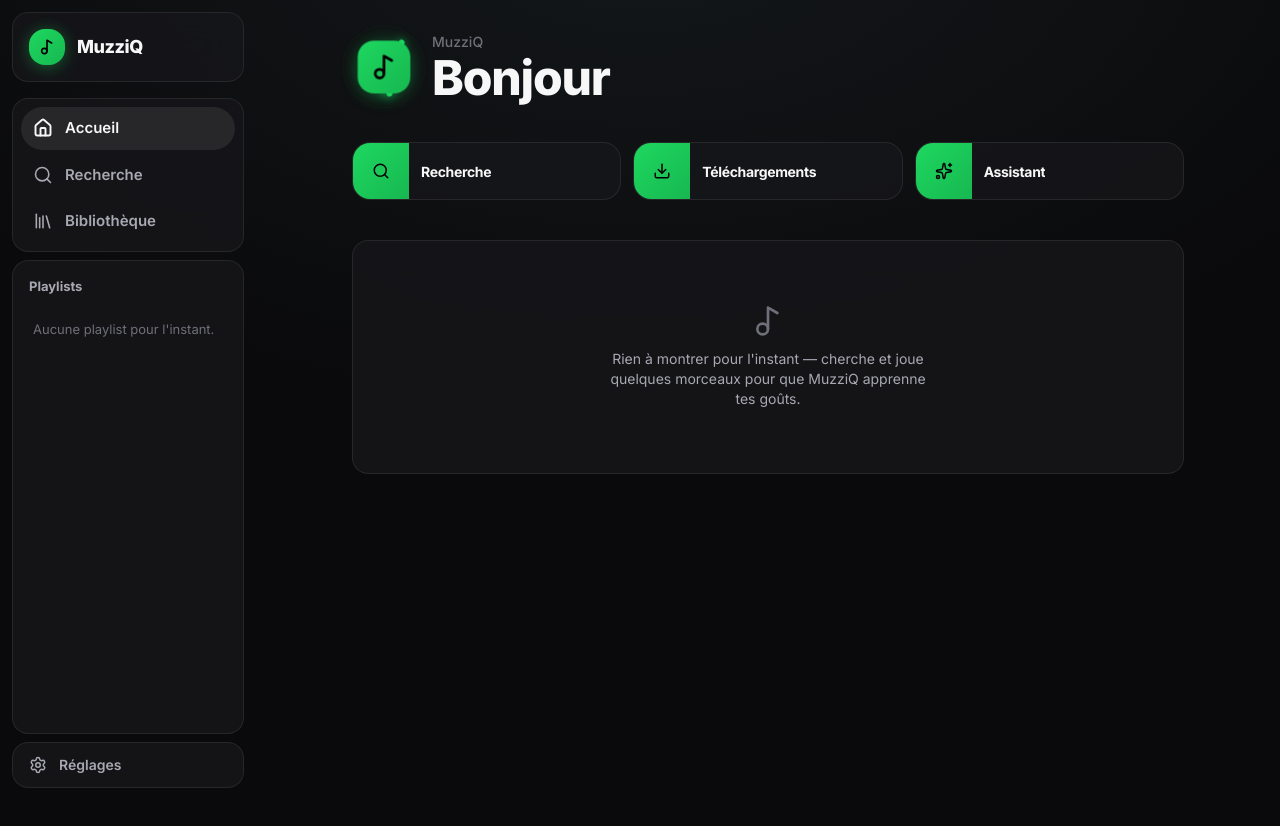
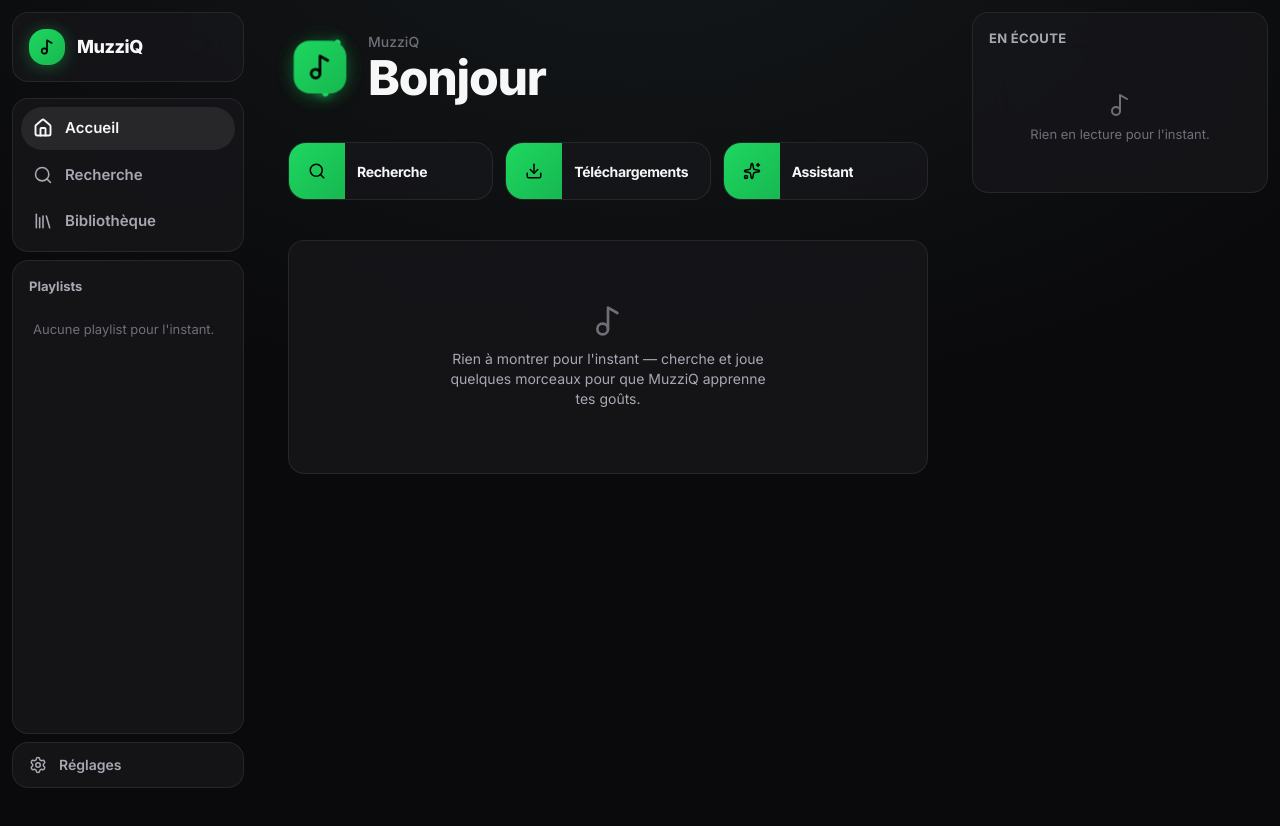
Before and after one commit to dj41ph4/muzziq, a Next.js app: page /home in a window 1280 px wide. Shown: the top 826 px of the page. Built offline with nearby package versions, Linux system fonts and the light colour scheme.

Commit message:
panneau contextuel droit: en ecoute + file d'attente reelle

```diff
--- a/src/app/layout.tsx
+++ b/src/app/layout.tsx
@@ -6,6 +6,7 @@ import { MiniPlayer } from "@/components/MiniPlayer";
 import { DesktopPlayer } from "@/components/DesktopPlayer";
 import { BottomNav } from "@/components/BottomNav";
 import { Sidebar } from "@/components/Sidebar";
+import { ContextPanel } from "@/components/ContextPanel";
 
 const inter = Inter({
   subsets: ["latin"],
@@ -24,9 +25,10 @@ export default function RootLayout({ children }: { children: React.ReactNode })
       <body className="min-h-screen pb-32 font-sans antialiased lg:pb-28">
         <PlayerProvider>
           <Sidebar />
-          <div className="lg:pl-64">{children}</div>
+          <div className="lg:pl-64 xl:pr-80">{children}</div>
           <MiniPlayer />
           <DesktopPlayer />
+          <ContextPanel />
           <div className="lg:hidden">
             <BottomNav />
           </div>
--- /dev/null
+++ b/src/components/ContextPanel.tsx
@@ -0,0 +1,86 @@
+"use client";
+
+import { Music2, ListMusic } from "lucide-react";
+import { usePlayer } from "./PlayerContext";
+
+/**
+ * Panneau contextuel droit (langage Spotify "En écoute") — visible à partir
+ * de `xl` uniquement, à côté du contenu principal. Toujours monté (réserve
+ * l'espace en layout) pour éviter tout saut de mise en page au démarrage
+ * d'une lecture ; affiche un état vide honnête tant qu'aucun morceau ne joue.
+ * Données réelles uniquement : morceau courant + file d'attente du
+ * PlayerContext, jamais de contenu inventé (recommandations, bio…) tant
+ * qu'aucune source réelle n'existe pour ça.
+ */
+export function ContextPanel() {
+  const { track, queue, order, pos, jumpTo } = usePlayer();
+
+  const upcoming = order.slice(pos + 1).map((qIdx, i) => ({ track: queue[qIdx], pos: pos + 1 + i }));
+
+  return (
+    <aside className="fixed inset-y-0 right-0 z-20 hidden w-80 flex-col gap-4 overflow-y-auto p-3 pb-28 xl:flex" style={{ scrollbarWidth: "thin" }}>
+      <div className="glass flex flex-col gap-3 rounded-2xl p-4">
+        <h2 className="text-[13px] font-bold uppercase tracking-wide text-[var(--ink-soft)]">En écoute</h2>
+        {track ? (
+          <>
+            <div className="art-fallback aspect-square w-full overflow-hidden rounded-xl shadow-[var(--shadow-card)]">
+              {track.thumbnailUrl ? (
+                // eslint-disable-next-line @next/next/no-img-element
+                <img src={track.thumbnailUrl} alt="" className="h-full w-full object-cover" />
+              ) : (
+                <div className="flex h-full w-full items-center justify-center">
+                  <Music2 size={32} className="text-white/20" />
+                </div>
+              )}
+            </div>
+            <div>
+              <div className="truncate text-[16px] font-bold tracking-tight">{track.title}</div>
+              <div className="truncate text-[13px] text-[var(--ink-soft)]">{track.artist}</div>
+              {track.album && <div className="truncate text-[12px] text-[var(--ink-dim)]">{track.album}</div>}
+            </div>
+          </>
+        ) : (
+          <div className="flex flex-col items-center gap-2 py-8 text-center">
+            <Music2 size={24} className="text-[var(--ink-dim)]" />
+            <p className="text-[13px] text-[var(--ink-dim)]">Rien en lecture pour l&apos;instant.</p>
+          </div>
+        )}
+      </div>
+
+      {track && (
+        <div className="glass flex min-h-0 flex-1 flex-col rounded-2xl p-4">
+          <div className="mb-2 flex items-center gap-2 text-[var(--ink-soft)]">
+            <ListMusic size={14} />
+            <h2 className="text-[13px] font-bold uppercase tracking-wide">File d&apos;attente ({upcoming.length})</h2>
+          </div>
+          {upcoming.length === 0 ? (
+            <p className="px-1 py-3 text-[13px] text-[var(--ink-dim)]">Fin de la file — rien après ce morceau.</p>
+          ) : (
+            <ul className="flex flex-col gap-0.5 overflow-y-auto">
+              {upcoming.map(({ track: t, pos: p }) => (
+                <li
+                  key={`${p}-${t.kind}-${t.id}`}
+                  onClick={() => jumpTo(p)}
+                  className="flex cursor-pointer items-center gap-2.5 rounded-lg p-1.5 transition-colors hover:bg-white/[0.05]"
+                >
+                  <div className="art-fallback flex h-9 w-9 flex-shrink-0 items-center justify-center overflow-hidden rounded-md">
+                    {t.thumbnailUrl ? (
+                      // eslint-disable-next-line @next/next/no-img-element
+                      <img src={t.thumbnailUrl} alt="" className="h-full w-full object-cover" />
+                    ) : (
+                      <Music2 size={13} className="text-white/25" />
+                    )}
+                  </div>
+                  <div className="min-w-0 flex-1">
+                    <div className="truncate text-[13px] font-semibold">{t.title}</div>
+                    <div className="truncate text-[12px] text-[var(--ink-soft)]">{t.artist}</div>
+                  </div>
+                </li>
+              ))}
+            </ul>
+          )}
+        </div>
+      )}
+    </aside>
+  );
+}
--- a/src/components/PlayerContext.tsx
+++ b/src/components/PlayerContext.tsx
@@ -52,6 +52,8 @@ interface PlayerContextValue extends PlayerState {
   seek: (seconds: number) => void;
   next: () => void;
   previous: () => void;
+  /** Saute directement à une position de `order` (ex. clic sur un morceau de la file d'attente dans le panneau contextuel). */
+  jumpTo: (pos: number) => void;
   toggleShuffle: () => void;
   cycleRepeat: () => void;
   setVolume: (v: number) => void;
@@ -181,6 +183,17 @@ export function PlayerProvider({ children }: { children: ReactNode }) {
 
   const next = useCallback(() => goTo(1), [goTo]);
 
+  const jumpTo = useCallback(
+    (pos: number) => {
+      const s = stateRef.current;
+      if (pos < 0 || pos >= s.order.length || pos === s.pos) return;
+      const track = s.queue[s.order[pos]];
+      setState((prev) => ({ ...prev, pos }));
+      loadTrack(track);
+    },
+    [loadTrack]
+  );
+
   const previous = useCallback(() => {
     const audio = audioRef.current;
     // Convention lecteur : si plus de 3s écoulées, "précédent" revient au début
@@ -245,6 +258,7 @@ export function PlayerProvider({ children }: { children: ReactNode }) {
         seek,
         next,
         previous,
+        jumpTo,
         toggleShuffle,
         cycleRepeat,
         setVolume,
```
